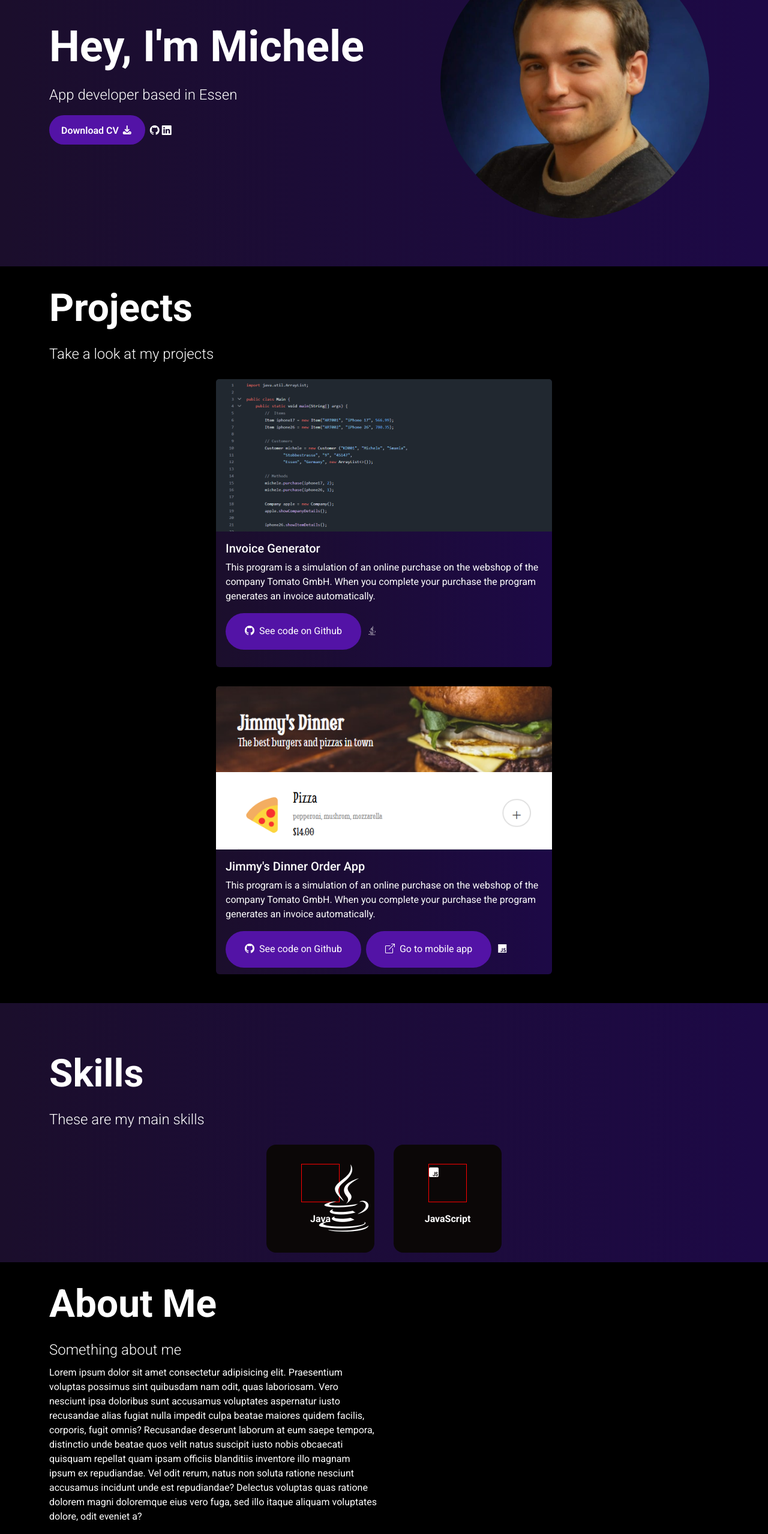
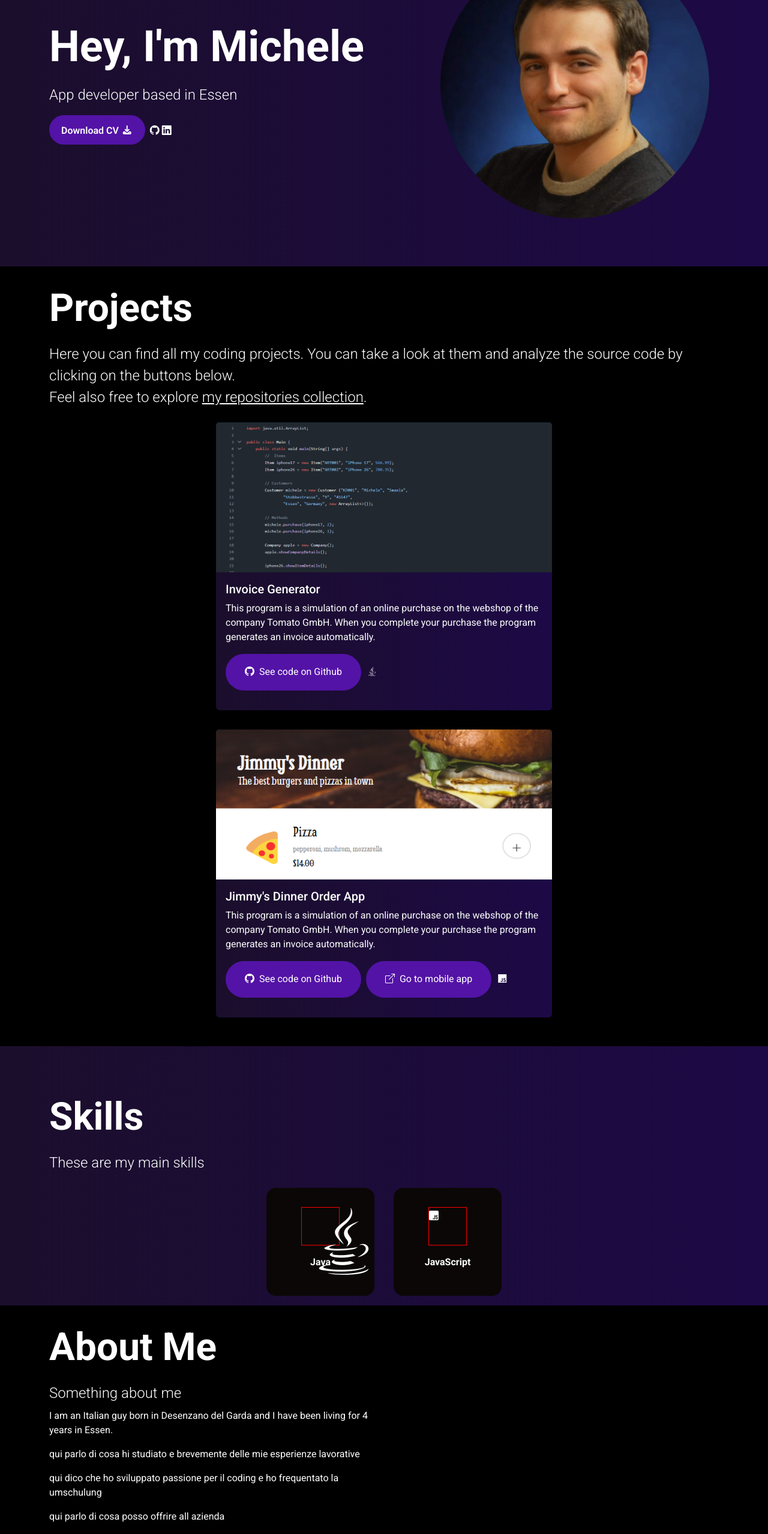
Before and after one commit to micsmania/michelesmania.github.io, a website: page index.html in a window 1280 px wide. Shown: the part 240-2797 px from the top of the page at 60% size. Drawn offline with nearby package versions, Linux system fonts and the light colour scheme; files that its build step writes are made by us from their sources.

Commit message:
wrote the project's section description

```diff
--- a/index.html
+++ b/index.html
@@ -31,7 +31,7 @@
                 <a class="nav-link" href="#projects">Projects</a>
                 </li>
                 <li class="nav-item">
-                <a class="nav-link" href="#skills">Skills</a>
+                <a class="nav-link" href="#skills">Certifications</a>
                 </li>
                 <li class="nav-item">
                 <a class="nav-link" href="#about">About Me</a>
@@ -42,7 +42,6 @@
                     <i class="bi bi-phone"></i>
                 </span>
             </button>
-
             </div>
         </div>
     </nav>
@@ -55,7 +54,6 @@
                         <span class="display-2--intro">Hey, I'm Michele</span>
                         <span class="display-2--description lh-base">App developer based in Essen</span>
                     </h1>
-
                     <button type="button" class="rounded-pill btn-rounded">Download CV
                         <span>
                             <i class="fa fa-download"></i>
@@ -81,7 +79,9 @@
         <div class="container">
             <h2 class="display-3">
                     <span class="display-2--intro">Projects</span>
-                    <span class="display-2--description lh-base">Take a look at my projects</span>
+                    <span class="display-2--description lh-base">
+                        Here you can find all my coding projects. You can take a look at them and analyze the source code by clicking on the buttons below. <br> Feel also free to explore <a href="https://github.com/micsmania?tab=repositories" target="_blank">my repositories collection</a>.
+                    </span>
             </h2>
             <!-- INVOICE GENERATOR -->
             <div class="row align-items-center justify-content-center">
@@ -166,7 +166,7 @@
             </div>
     </section>
     <!-- ABOUT ME -->
-     <section id="about" class="about-section text-white">
+    <section id="about" class="about-section text-white">
             <div class="container">
                 <h2 class="display-3">
                     <span class="display-2--intro">About Me</span>
@@ -175,7 +175,16 @@
                 <div class="row align-items-center justify-content-center">
                     <div class="col-md-6 about-text">
                             <p>
-                                Lorem ipsum dolor sit amet consectetur adipisicing elit. Praesentium voluptas possimus sint quibusdam nam odit, quas laboriosam. Vero nesciunt ipsa doloribus sunt accusamus voluptates aspernatur iusto recusandae alias fugiat nulla impedit culpa beatae maiores quidem facilis, corporis, fugit omnis? Recusandae deserunt laborum at eum saepe tempora, distinctio unde beatae quos velit natus suscipit iusto nobis obcaecati quisquam repellat quam ipsam officiis blanditiis inventore illo magnam ipsum ex repudiandae. Vel odit rerum, natus non soluta ratione nesciunt accusamus incidunt unde est repudiandae? Delectus voluptas quas ratione dolorem magni doloremque eius vero fuga, sed illo itaque aliquam voluptates dolore, odit eveniet a?
+                                I am an Italian guy born in Desenzano del Garda and I have been living for 4 years in Essen.
+                            </p>
+                            <p>
+                                qui parlo di cosa hi studiato e brevemente delle mie esperienze lavorative
+                            </p>
+                            <p>
+                                qui dico che ho sviluppato passione per il coding e ho frequentato la umschulung
+                            </p>
+                            <p>
+                                qui parlo di cosa posso offrire all azienda
                             </p>
                     </div>
                     <div class="col-md-6 about-img">
@@ -185,6 +194,7 @@
             </div>
     </section>
 
+
     <script src="https://cdn.jsdelivr.net/npm/bootstrap@5.3.8/dist/js/bootstrap.bundle.min.js" integrity="sha384-FKyoEForCGlyvwx9Hj09JcYn3nv7wiPVlz7YYwJrWVcXK/BmnVDxM+D2scQbITxI" crossorigin="anonymous"></script>
 
     <script src="script.js"></script>
--- a/scss/sections/_footer.scss
+++ b/scss/sections/_footer.scss
@@ -0,0 +1,2 @@
+@use '../custom' as *;
+@use '../components/mixins' as *;
--- a/scss/sections/_projects-section.scss
+++ b/scss/sections/_projects-section.scss
@@ -4,6 +4,10 @@
 .projects-section {
     background: black;
     padding: 2rem 0;
+
+    a {
+        color: $white;
+    }
 
     .card {
         @include gradient;
@@ -14,7 +18,7 @@
         transition: .6s;
 
         .card-img-top {
-
+            max-height: 250px;
         }
 
         .card-body {
```
Also changed, not shown: assets/css/style.css, 1 other file.
